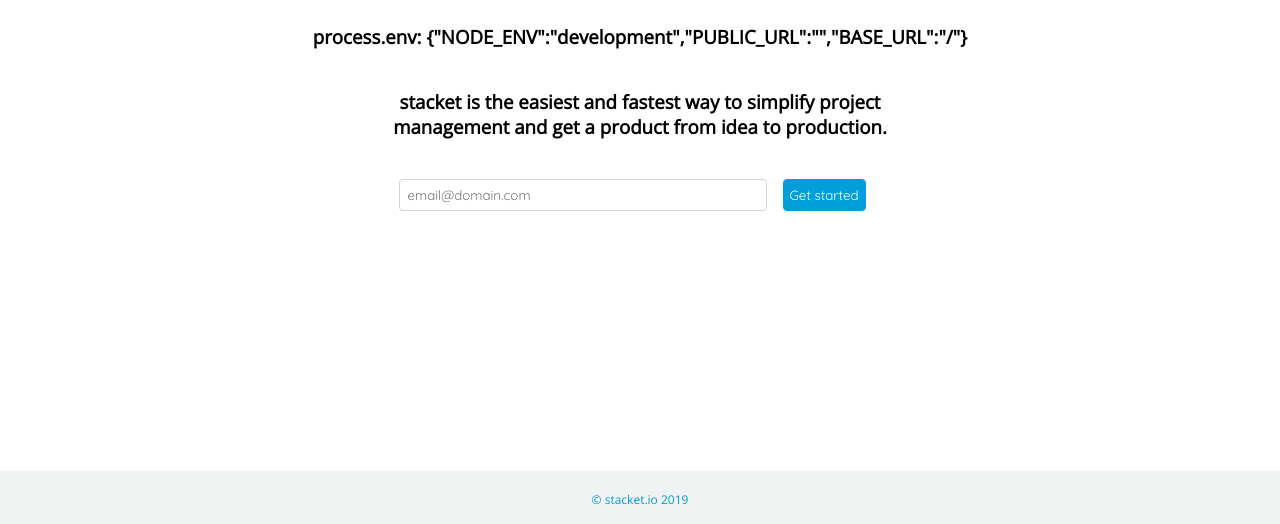
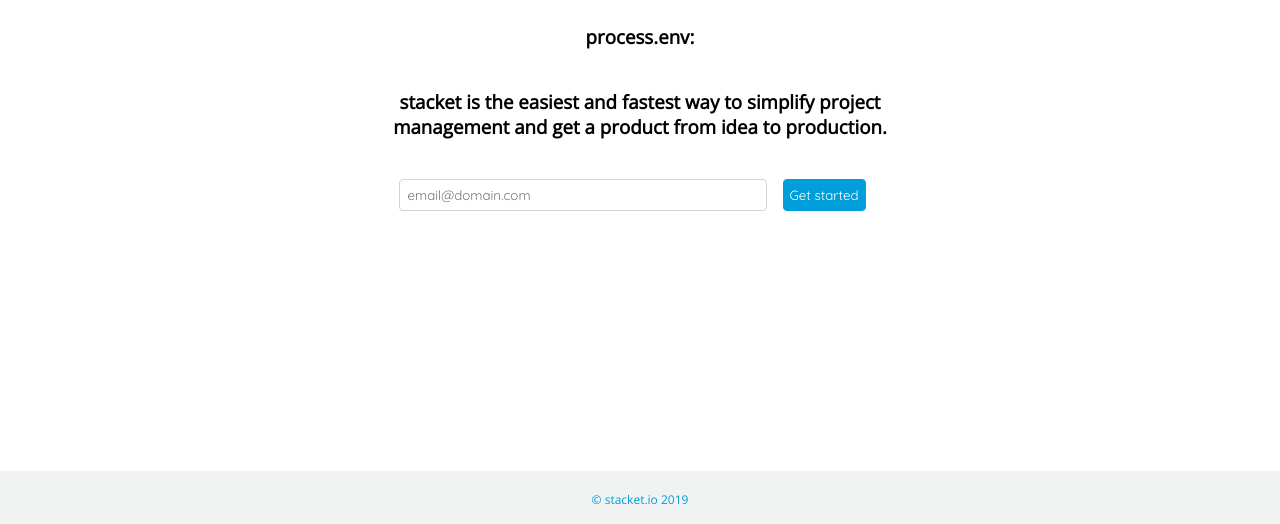
Before and after one commit to oflynned/Stacket-Website, a Gatsby site: page / in a window 1280 px wide. Shown: the part 276-800 px from the top of the page. Built offline with nearby package versions, Linux system fonts and the light colour scheme; Gatsby itself is replaced by a stand-in of ours.

Commit message:
add debug process env

```diff
--- a/gatsby-config.js
+++ b/gatsby-config.js
@@ -3,6 +3,8 @@
  *
  * See: https://www.gatsbyjs.org/docs/gatsby-config/
  */
+
+require("dotenv").config({ path: ".env" })
 
 const faviconConfig = {
   resolve: "gatsby-plugin-favicon",
--- a/package.json
+++ b/package.json
@@ -9,7 +9,7 @@
   "license": "MIT",
   "scripts": {
     "heroku-postbuild": "gatsby build",
-    "build": "gatsby build",
+    "build": "dot-env gatsby build",
     "develop": "gatsby develop",
     "format": "prettier --write \"**/*.{js,jsx,json,md}\"",
     "start": "npm run develop",
--- a/src/pages/index.js
+++ b/src/pages/index.js
@@ -56,7 +56,7 @@
 
         <div className={"index-content"}>
           <h1>Visualise your workflow<br/>&amp; facilitate software development</h1>
-          <h3>process.env: {JSON.stringify(process.env)}</h3>
+          <h3>process.env: {process.env.GATSBY_ENVIRONMENT}</h3>
           <h3>stacket is the easiest and fastest way to simplify project<br/>
             management and get a product from idea to production.</h3>
 
```
